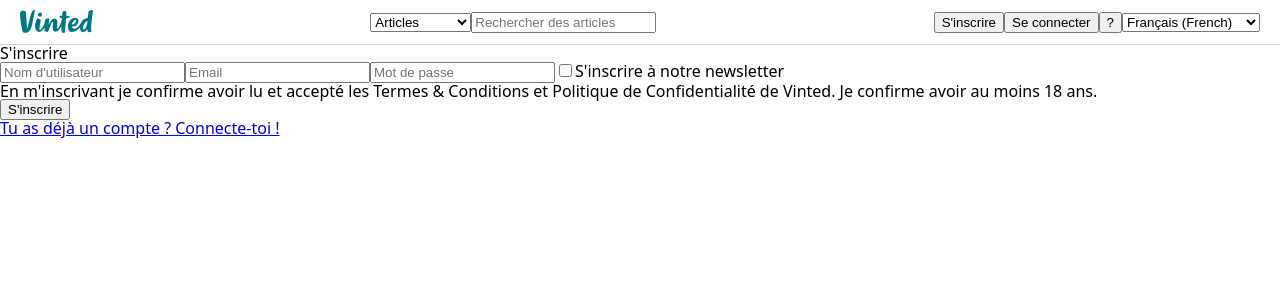
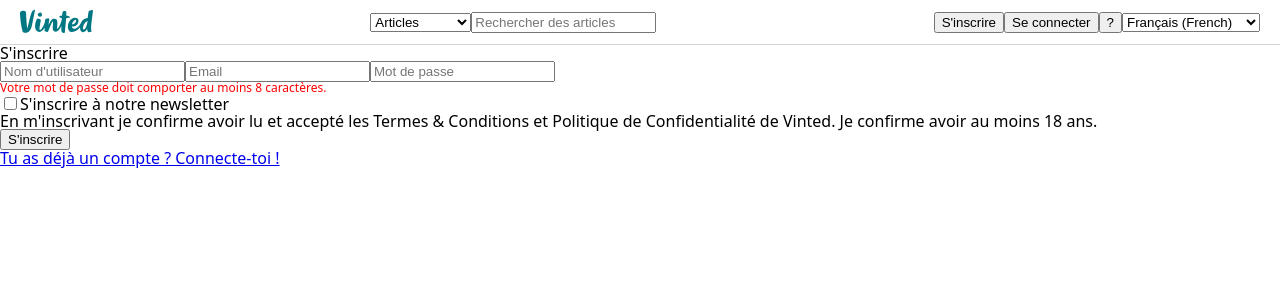
Before and after one commit to BorisLabianca/vinted-front, a React (Create React App) app: page /signup in a window 1280 px wide. Shown: the top 300 px of the page. Built offline with nearby package versions, Linux system fonts and the light colour scheme.

Commit message:
signup and login set but no CSS

```diff
--- a/src/App.css
+++ b/src/App.css
@@ -213,3 +213,16 @@ header {
   border-radius: 5px;
   font-size: 16px;
 }
+
+.email-exists {
+  color: red;
+  font-size: 12px;
+}
+.password-too-short {
+  color: red;
+  font-size: 12px;
+}
+.unauthorized {
+  color: red;
+  font-size: 12px;
+}
--- a/src/App.js
+++ b/src/App.js
@@ -1,5 +1,7 @@
 import "./App.css";
 import { BrowserRouter as Router, Routes, Route } from "react-router-dom";
+import { useState } from "react";
+import Cookies from "js-cookie";
 
 // import des pages
 import Home from "./pages/Home";
@@ -16,13 +18,24 @@ import { faCircleInfo, faHeart } from "@fortawesome/free-solid-svg-icons";
 library.add(faCircleInfo, faHeart);
 
 function App() {
+  const [token, setToken] = useState(Cookies.get("token") || null);
+  const handleToken = (token) => {
+    if (token) {
+      setToken(token);
+      Cookies.set("token", token, { expires: 7 });
+    } else {
+      setToken(null);
+      Cookies.remove("token");
+    }
+  };
+
   return (
     <Router>
-      <Header />
+      <Header token={token} handleToken={handleToken} />
       <Routes>
         <Route path="/" element={<Home />} />
-        <Route path="/signup" element={<Signup />} />
-        <Route path="/login" element={<Login />} />
+        <Route path="/signup" element={<Signup handleToken={handleToken} />} />
+        <Route path="/login" element={<Login handleToken={handleToken} />} />
         <Route path="/offer/:id" element={<Offer />} />
       </Routes>
     </Router>
--- a/src/components/Header.js
+++ b/src/components/Header.js
@@ -1,7 +1,7 @@
 import logo from "../assets/images/logo.svg";
 import { Link } from "react-router-dom";
 
-const Header = () => {
+const Header = ({ token, handleToken }) => {
   return (
     <header>
       <div className="container">
@@ -21,12 +21,29 @@ const Header = () => {
             <input type="text" placeholder="Rechercher des articles" />
           </div>
           <div className="header-action">
+            {token ? (
+              <>
+                <Link to="/">
+                  <button
+                    onClick={() => {
+                      handleToken(null);
+                    }}
+                  >
+                    Deconnexion
+                  </button>
+                </Link>
+              </>
+            ) : (
+              <>
                 <Link to="/signup">
                   <button>S'inscrire</button>
                 </Link>
                 <Link to="/login">
                   <button>Se connecter</button>
                 </Link>
+              </>
+            )}
+
             <button>?</button>
             <select name="languages" id="languages">
               <option value="french">Français (French)</option>
--- a/src/pages/Login.js
+++ b/src/pages/Login.js
@@ -1,18 +1,48 @@
-import { useState, useEffect } from "react";
-import Cookies from "js-cookie";
+import { useState } from "react";
 import { useNavigate } from "react-router-dom";
 import { Link } from "react-router-dom";
 import axios from "axios";
 
-const Login = () => {
+const Login = ({ handleToken }) => {
   const [email, setEmail] = useState("");
   const [password, setPassword] = useState("");
   const navigate = useNavigate();
-
+  const [unauthorized, setUnauthorized] = useState(false);
   return (
     <div>
       <h1>Se connecter</h1>
-      <form>
+      <form
+        onSubmit={(event) => {
+          event.preventDefault();
+          if (!email || !password) {
+            alert(
+              "Veuillez entrer votre adresse e-mail et votre mot de passe."
+            );
+          } else {
+            const fetchData = async () => {
+              try {
+                const response = await axios.post(
+                  "https://lereacteur-vinted-api.herokuapp.com/user/login",
+                  { email: email, password: password }
+                );
+                console.log(response.data);
+                const token = response.data.token;
+                handleToken(token);
+                navigate("/");
+              } catch (error) {
+                console.log(error.response);
+                if (
+                  error.response.data.error === "Unauthorized" ||
+                  error.response.data.message === "User not found"
+                ) {
+                  setUnauthorized(true);
+                }
+              }
+            };
+            fetchData();
+          }
+        }}
+      >
         <input
           type="email"
           placeholder="Adresse email"
@@ -29,6 +59,9 @@ const Login = () => {
             setPassword(event.target.value);
           }}
         />
+        {unauthorized ? (
+          <div className="unauthorized">Mauvais email et/ou mot de passe</div>
+        ) : null}
         <input type="submit" value="Se connecter" />
       </form>
       <Link to="/signup">Pas encore de compte ? Inscris-toi !</Link>
--- a/src/pages/Signup.js
+++ b/src/pages/Signup.js
@@ -1,19 +1,53 @@
-import { useState, useEffect } from "react";
-import Cookies from "js-cookie";
+import { useState } from "react";
 import { useNavigate } from "react-router-dom";
 import { Link } from "react-router-dom";
 import axios from "axios";
 
-const Signup = () => {
+const Signup = ({ handleToken }) => {
   const [username, setUserName] = useState("");
   const [email, setEmail] = useState("");
   const [password, setPassword] = useState("");
   const navigate = useNavigate();
+  const [emailExists, setEmailExists] = useState(false);
 
   return (
     <div>
       <h1>S'inscrire</h1>
-      <form>
+      <form
+        onSubmit={(event) => {
+          event.preventDefault();
+          if (password.length < 8) {
+            alert("Votre mot de passe est trop court.");
+          } else if (!email) {
+            alert("Veuillez entrer une adresse e-mail.");
+          } else if (!username) {
+            alert("Veuillez entrer un nom d'utilisateur.");
+          } else {
+            const fetchData = async () => {
+              try {
+                const response = await axios.post(
+                  "https://lereacteur-vinted-api.herokuapp.com/user/signup",
+                  { username: username, email: email, password: password }
+                );
+                console.log(response.data);
+                const token = response.data.token;
+                handleToken(token);
+                navigate("/");
+              } catch (error) {
+                console.log(error.response);
+                if (
+                  error.response.data.message ===
+                  "This email already has an account"
+                ) {
+                  setEmailExists(true);
+                }
+                //   console.log(error.response.data.message);
+              }
+            };
+            fetchData();
+          }
+        }}
+      >
         <input
           type="text"
           placeholder="Nom d'utilisateur"
@@ -30,6 +64,9 @@ const Signup = () => {
             setEmail(event.target.value);
           }}
         />
+        {emailExists ? (
+          <p className="email-exists">Cet email a déjà un compte chez nous !</p>
+        ) : null}
         <input
           type="password"
           placeholder="Mot de passe"
@@ -38,6 +75,12 @@ const Signup = () => {
             setPassword(event.target.value);
           }}
         />
+        {password.length < 8 ? (
+          <div className="password-too-short">
+            Votre mot de passe doit comporter au moins 8 caractères.
+          </div>
+        ) : null}
+
         <input type="checkbox" />
         <label>S'inscrire à notre newsletter</label>
         <p>
```
Lines whose indentation alone changed are shown as unchanged.
